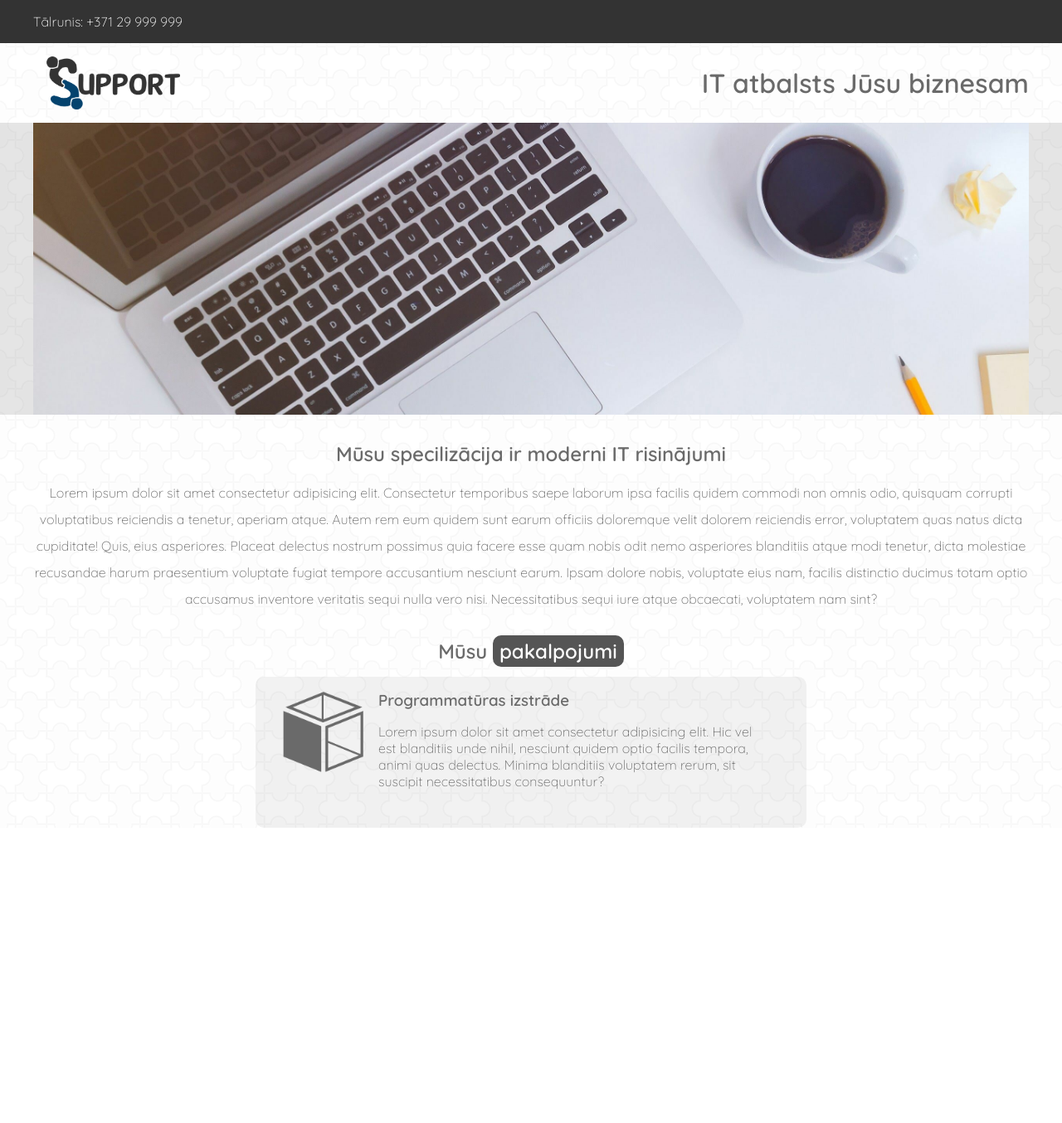
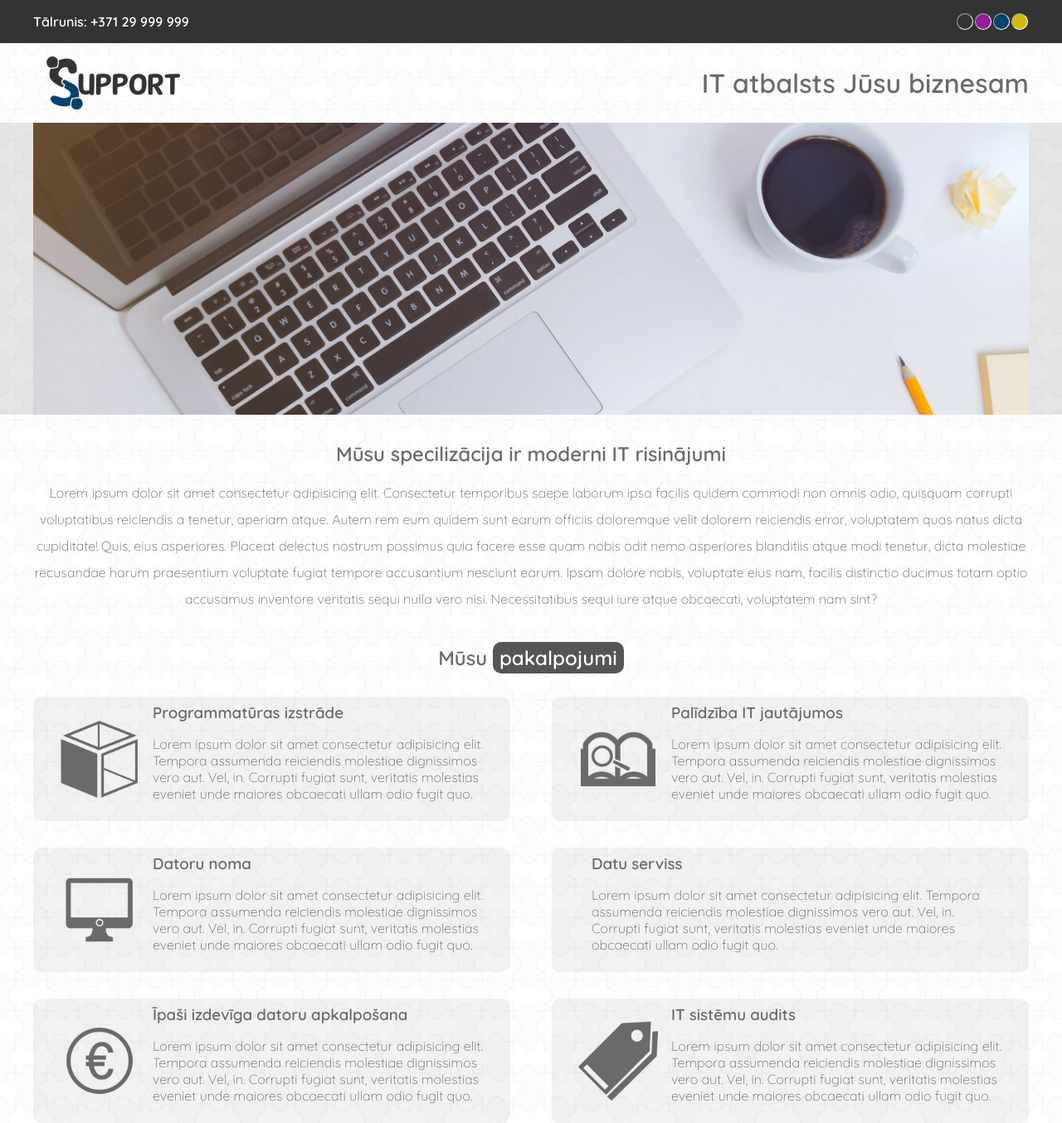
Before and after one commit to WuzzyLV/LittelWebsitePlain, a plain HTML site: page index.html in a window 1280 px wide. Shown: the whole page at 83% size. Before the commit the page ends 998 px from the top, so only its background shows below. Drawn offline with Linux system fonts and the light colour scheme.

Commit message:
day 2 home

```diff
--- a/index.html
+++ b/index.html
@@ -56,34 +56,46 @@
                     <img src="images/i1.png" alt="">
                     <div>
                         <h3>Programmatūras izstrāde</h3>
-                        <p>Lorem ipsum dolor sit amet consectetur adipisicing elit. Hic vel est blanditiis unde nihil, nesciunt quidem optio facilis tempora, animi quas delectus. Minima blanditiis voluptatem rerum, sit suscipit necessitatibus consequuntur?</p>
+                        <p>Lorem ipsum dolor sit amet consectetur adipisicing elit. Tempora assumenda reiciendis molestiae dignissimos vero aut. Vel, in. Corrupti fugiat sunt, veritatis molestias eveniet unde maiores obcaecati ullam odio fugit quo.</p>
                     </div>
                 </div>
-                <!-- <div>
+                <div>
                     <img src="images/i2.png" alt="">
-                    <h3>Palīdzība IT jautājumos</h3>
-                    <p>Lorem ipsum dolor sit amet consectetur adipisicing elit. Quisquam, voluptatum.</p>
+                    <div>
+                        <h3>Palīdzība IT jautājumos</h3>
+                        <p>Lorem ipsum dolor sit amet consectetur adipisicing elit. Tempora assumenda reiciendis molestiae dignissimos vero aut. Vel, in. Corrupti fugiat sunt, veritatis molestias eveniet unde maiores obcaecati ullam odio fugit quo.</p>
+                    </div>
                 </div>
                 <div>
                     <img src="images/i3.png" alt="">
-                    <h3>Datoru noma</h3>
-                    <p>Lorem ipsum dolor sit amet consectetur adipisicing elit. Quisquam, voluptatum.</p>
+                    <div>
+                        <div>
+                            <h3>Datoru noma</h3>
+                            <p>Lorem ipsum dolor sit amet consectetur adipisicing elit. Tempora assumenda reiciendis molestiae dignissimos vero aut. Vel, in. Corrupti fugiat sunt, veritatis molestias eveniet unde maiores obcaecati ullam odio fugit quo.</p>
+                        </div>
+                    </div>
                 </div>
                 <div>
                     <img src="images/i4.png" alt="">
-                    <h3>Datu serviss</h3>
-                    <p>Lorem ipsum dolor sit amet consectetur adipisicing elit. Quisquam, voluptatum.</p>
+                    <div>
+                        <h3>Datu serviss</h3>
+                        <p>Lorem ipsum dolor sit amet consectetur adipisicing elit. Tempora assumenda reiciendis molestiae dignissimos vero aut. Vel, in. Corrupti fugiat sunt, veritatis molestias eveniet unde maiores obcaecati ullam odio fugit quo.</p>
+                    </div>
                 </div>
                 <div>
                     <img src="images/i5.png" alt="">
-                    <h3>Īpaši izdevīga datoru apkalpošana</h3>
-                    <p>Lorem ipsum dolor sit amet consectetur adipisicing elit. Quisquam, voluptatum.</p>
+                    <div>
+                        <h3>Īpaši izdevīga datoru apkalpošana</h3>
+                        <p>Lorem ipsum dolor sit amet consectetur adipisicing elit. Tempora assumenda reiciendis molestiae dignissimos vero aut. Vel, in. Corrupti fugiat sunt, veritatis molestias eveniet unde maiores obcaecati ullam odio fugit quo.</p>
+                    </div>
                 </div>
                 <div>
                     <img src="images/i6.png" alt="">
-                    <h3>IT sistēmu audits</h3>
-                    <p>Lorem ipsum dolor sit amet consectetur adipisicing elit. Quisquam, voluptatum.</p>
-                </div> -->
+                    <div>
+                        <h3>IT sistēmu audits</h3>
+                        <p>Lorem ipsum dolor sit amet consectetur adipisicing elit. Tempora assumenda reiciendis molestiae dignissimos vero aut. Vel, in. Corrupti fugiat sunt, veritatis molestias eveniet unde maiores obcaecati ullam odio fugit quo.</p>
+                    </div>
+                </div>
             </div>
         </div>
     </div>
--- a/style.css
+++ b/style.css
@@ -1,5 +1,5 @@
 @import url('https://fonts.googleapis.com/css2?family=Quicksand:wght@300;600&display=swap');
-
+/* BOILERPLATE */
 * {
     font-family: 'Quicksand', sans-serif;
     box-sizing: border-box;
@@ -30,23 +30,47 @@ body {
     justify-content: center;
 }
 
+/* TOP HEADER */
 #top-header {
     background-color: #333;
     display: flex;
     justify-content: center;
     padding: 1rem 0;
 }
+
+#top-header .container {
+    justify-content: space-between;
+    align-items: center;
+}
 #top-header p {
     color: white;
+    font-weight: bold;
 }
 #top-header ul {
     list-style-type: none;
+    display: flex;
 }
-#theme-btn {
-    width: 1rem;
-
+.theme-btn {
+    width: 1.25rem;
+    height: 1.25rem;
+    border: white 1px solid;
+    border-style: inset;
+    border-radius: 25px;
+    margin: 0 1px;
 }
-
+#black-theme {
+    background-color: #333333;
+}
+#purple-theme{
+    background-color: #961C9B;
+}
+#blue-theme {
+    background-color: #03436F;
+}
+#yellow-theme {
+    background-color: #CDBE0D;
+}
+/* TITLE HEADER */
 #title-header .container img {
     height: 4rem;
     margin: 1rem;
@@ -56,8 +80,8 @@ body {
     display: flex;
     justify-content: space-between;
     align-items: center;
-
 }
+/* SLIDESHOW */
 #slideshow{
     background-color: rgba(0, 0, 0, 0.1);
 }
@@ -93,7 +117,7 @@ body {
     align-items: center;
 }
 #services h2 {
-    margin: 2rem 0 1rem 0;
+    margin: 2.5rem 0 2rem 0;
 }
 
 #services h2 span {
@@ -107,18 +131,22 @@ body {
 
 #service-box {
     display: flex;
-    background-color: rgba(0, 0, 0, 0.05);
-    padding: 1rem 2rem;
-    border-radius: 10px;
+    flex-wrap: wrap;
+    justify-content: space-between;
+    gap: 2rem;
 }
 #service-box > div {
     display: flex;
-    width: 600px;
-    height: 150px;
+    align-items: center;
+    width: 575px;
+    max-height: 150px;
+    background-color: rgba(0, 0, 0, 0.05);
+    padding: 1rem 1rem 1rem 2rem;
+    border-radius: 10px;
 }
 
 #service-box img {
-    height: 100px;
+    height: 6rem;
 }
 
 #service-box h3 {
```
Also changed, not shown: misc/GOAL.jpeg (added).
